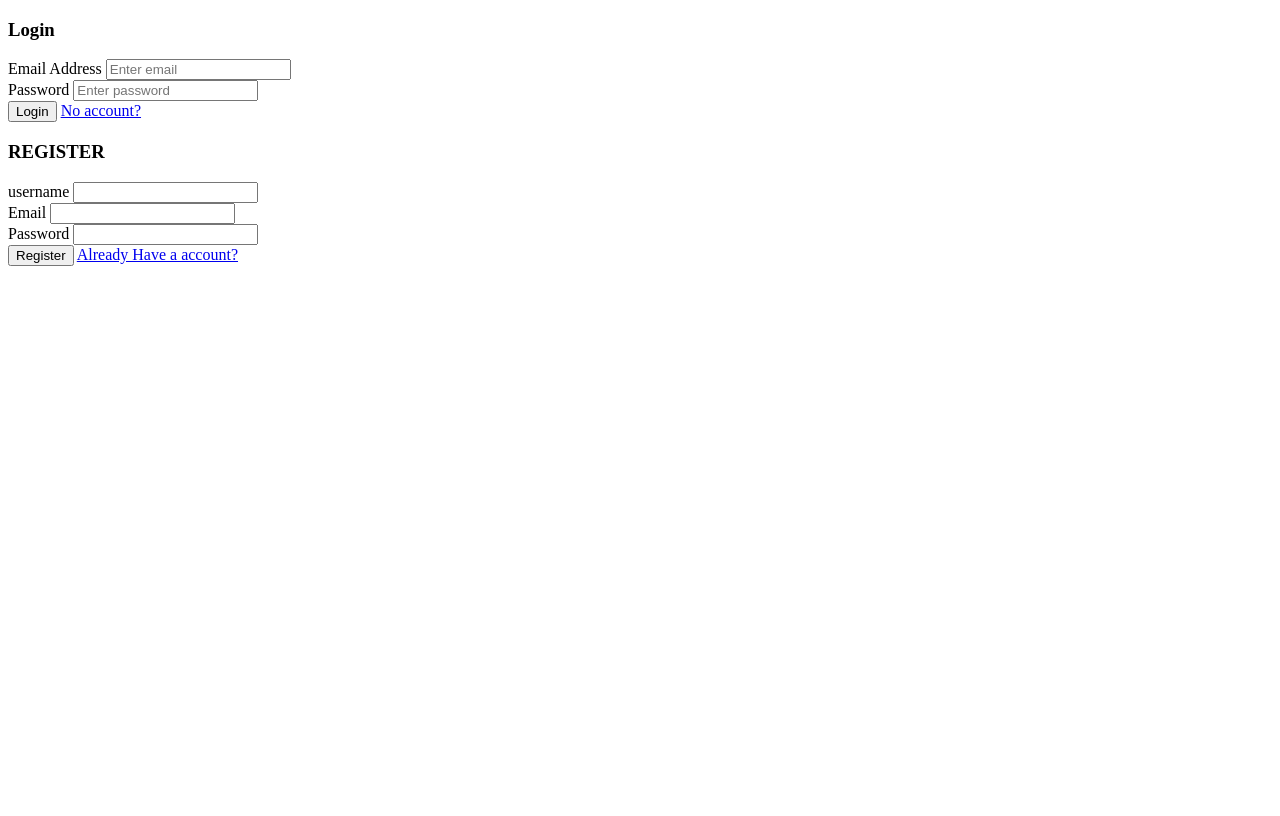
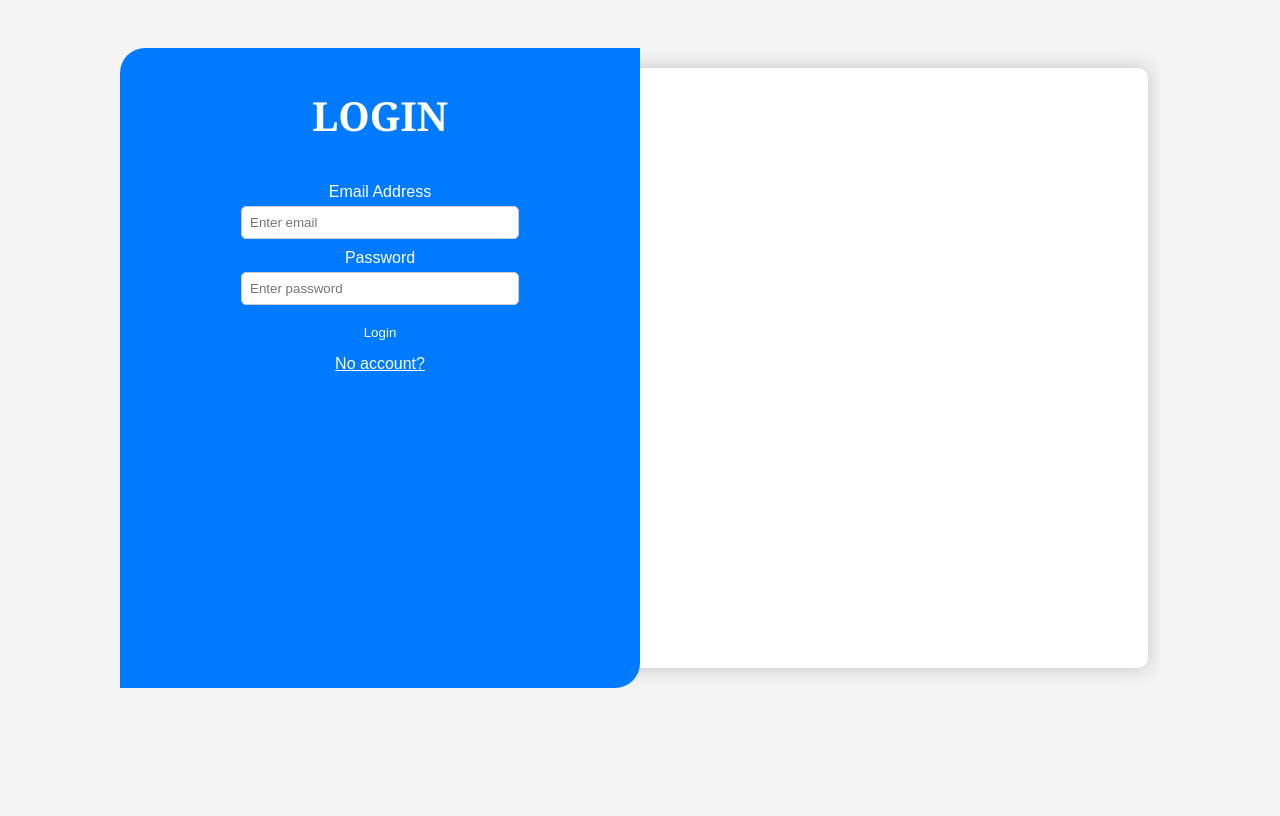
Before and after one commit to GabidevIN/SCHOOL-SYSTEM-PROJECT, a Flask app: page /login in a window 1280 px wide. Before the commit the page ends 266 px from the top, so only its background shows below. Run offline with Flask 3, Linux system fonts and the light colour scheme; some libraries are stand-ins or nearby versions.

Commit message:
first week

```diff
--- /dev/null
+++ b/static/login.css
@@ -0,0 +1,126 @@
+body {
+    font-family: Arial, sans-serif;
+    display: flex;
+    justify-content: center;
+    align-items: center;
+    height: 100vh;
+    background-color: #f4f4f4;
+}
+
+.container {
+    position: relative;
+    width: 65rem;
+    height: 40rem;
+    margin-bottom: 5rem;
+    background: transparent;
+    text-align: center;
+    overflow: hidden;
+}
+
+.background {
+    position: relative;
+    margin: 20px 12.5px 12.5px 20px;
+    width: 70rem;
+    height: 37.5rem;
+    background: white;
+    box-shadow: 0 0 20px rgba(0,0,0,0.2);
+    border-radius: 10px;
+    text-align: center;
+    overflow: hidden;
+    z-index: 1;
+}
+
+#toggle { display: none; }
+
+.forms {
+    position: relative;
+    width: 100%;
+    height: 100%;
+    display: flex;
+    z-index: 2;
+
+}
+
+.login{
+    position: absolute;
+    width: 50%;
+    height: 100%;
+    background-color: #007bff;
+    top: 0;
+    transition: transform 0.6s ease-in-out, opacity 0.6s ease-in-out;
+    border-radius: 25px 0 25px 0;
+    z-index: 3;
+
+}
+
+.register {
+    position: absolute;
+    width: 50%;
+    height: 100%;
+    background-color: #007bff;
+    top: 0;
+    transition: transform 0.6s ease-in-out, opacity 0.6s ease-in-out;
+    border-radius: 0 25px 0 25px;
+    z-index: 3;
+}
+
+.login { left: 0; transform: translateX(0); opacity: 1; }
+.register { right: 0; transform: translateX(100%); opacity: 0; }
+
+#toggle:checked ~ .forms .login {
+    transform: translateX(-100%);
+    opacity: 0;
+}
+
+#toggle:checked ~ .forms .register {
+    transform: translateX(0);
+    opacity: 1;
+}
+
+.form-group, .form-register {
+    margin-bottom: 10px;
+    text-align: left;
+}
+
+input {
+    width: 50%;
+    display: block;
+    margin: 5px auto;
+    padding: 8px;
+    border: 1px solid #ccc;
+    border-radius: 5px;
+}
+
+
+button {
+    width: 50%;
+    padding: 10px;
+    background-color: #007bff;
+    color: white;
+    border: none;
+    border-radius: 5px;
+    cursor: pointer;
+}
+
+.username-reg-cs,.email-cs, .password-reg-cs, .email-reg-cs, .password-cs{
+    display: block;
+    margin: 5px auto;
+    color: white;
+    text-align: center;
+}
+
+.TITLE {
+    font-weight: 700;
+    text-align: center;
+    font-size: 2.5rem;
+    color: white;
+    font-family: Georgia, serif;
+}
+
+.switch{
+    display: block;
+    margin: 5px auto;
+    color: white;
+    text-decoration: underline;
+    text-align: center;
+}
--- a/templates/login.html
+++ b/templates/login.html
@@ -3,55 +3,73 @@
 <head>
    <meta charset="UTF-8">
    <meta name="viewport" content="width=device-width, initial-scale=1.0">
+   <link rel="stylesheet" type="text/css" href="{{ url_for('static', filename='login.css')}}">
+
 </head>
 
 <body>
 
 <div class="container">
-    <form method="POST" action="{{ url_for('login') }}"> <!-- dito yung database eugene-->
-        <h3 class="center">Login</h3>
+    <input type="checkbox" id="toggle">
+
+    <div class="forms">
+
+        <!-- Login Form -->
+        <div class="login">
+            <form method="POST" action="{{ url_for('login') }}">
+                <h3 class="TITLE">LOGIN</h3>
 
                 <div class="form-group">
-        <label for="email">Email Address</label>
+                    <label for="email-log" class = "email-cs">Email Address</label>
                      <input type="email" class="form-control" id="email" name="email" placeholder="Enter email"/>
                 </div>
 
                  <div class="form-group">
-        <label for="password">Password</label>
+                    <label for="password-log" class = "password-cs">Password</label>
                     <input type="password" class="form-control" id="password" name="password" placeholder="Enter password"/>
                 </div>
 
                 <button type="submit" class="btn btn-primary">Login</button>
-    <a href="/login" class="alr">No account?</a>
-    </form>
-</div>
 
-<div class="register">
-    <form method="POST" action="{{ url_for('register') }}">
-        <h3 class= "center">REGISTER</h3>
-
-        <div class= "form-register">
-            <label for="username">username</label>
-            <input type="text" id="username" name="username" required>
-        </div>
-
-        <div class= "form-register">
-            <label for="email">Email</label>
-            <input type="email" id="email" name="email" required>
-        </div>
-
-        <div class= "form-register">
-            <label for="password">Password</label>
-            <input type="password" id="password" name="password" required>
-        </div>
-
-        <button type="submit" class="btn btn-primary">Register</button>
-
-        <a href="/login" class="alr">Already Have a account?</a>
+                <!-- Toggle to Register -->
+                <label for="toggle" class ="switch" >No account?</label>
 
             </form>
         </div>
 
+            <div class="background"></div>
+
+
+        <!-- Register Form -->
+        <div class="register">
+            <form method="POST" action="{{ url_for('register') }}">
+                <h3 class="TITLE">REGISTER</h3>
+
+                <div class="form-register">
+                    <label for="username-reg" class = "username-reg-cs">Username</label>
+                    <input type="text" id="username" name="username" required  placeholder="Enter Username">
+                </div>
+
+                <div class="form-register">
+                    <label for="email-reg" class ="email-reg-cs">Email</label>
+                    <input type="email" id="email" name="email" required  placeholder="Enter Email">
+                </div>
+
+                <div class="form-register">
+                    <label for="password-reg" class ="password-reg-cs">Password</label>
+                    <input type="password" id="password" name="password" required  placeholder="Enter Password">
+                </div>
+
+                <button type="submit" class="btn btn-primary-reg">Register</button>
+
+                    <!-- Toggle back to Login -->
+                <label for="toggle" class = "switch">Already have an account?</label>
+            </form>
+        </div>
+    </div>
+</div>
+
+
 
 </body>
 </html>
```
Lines whose indentation alone changed are shown as unchanged.
